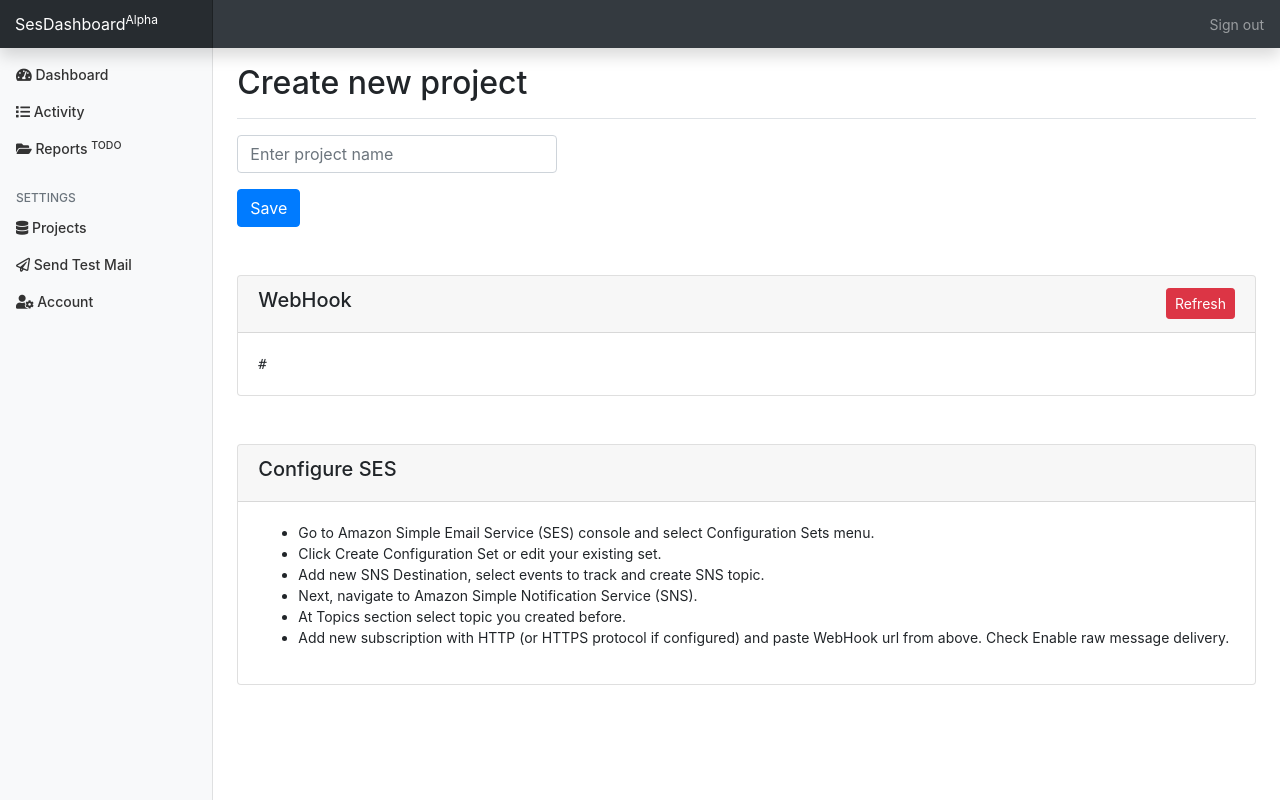
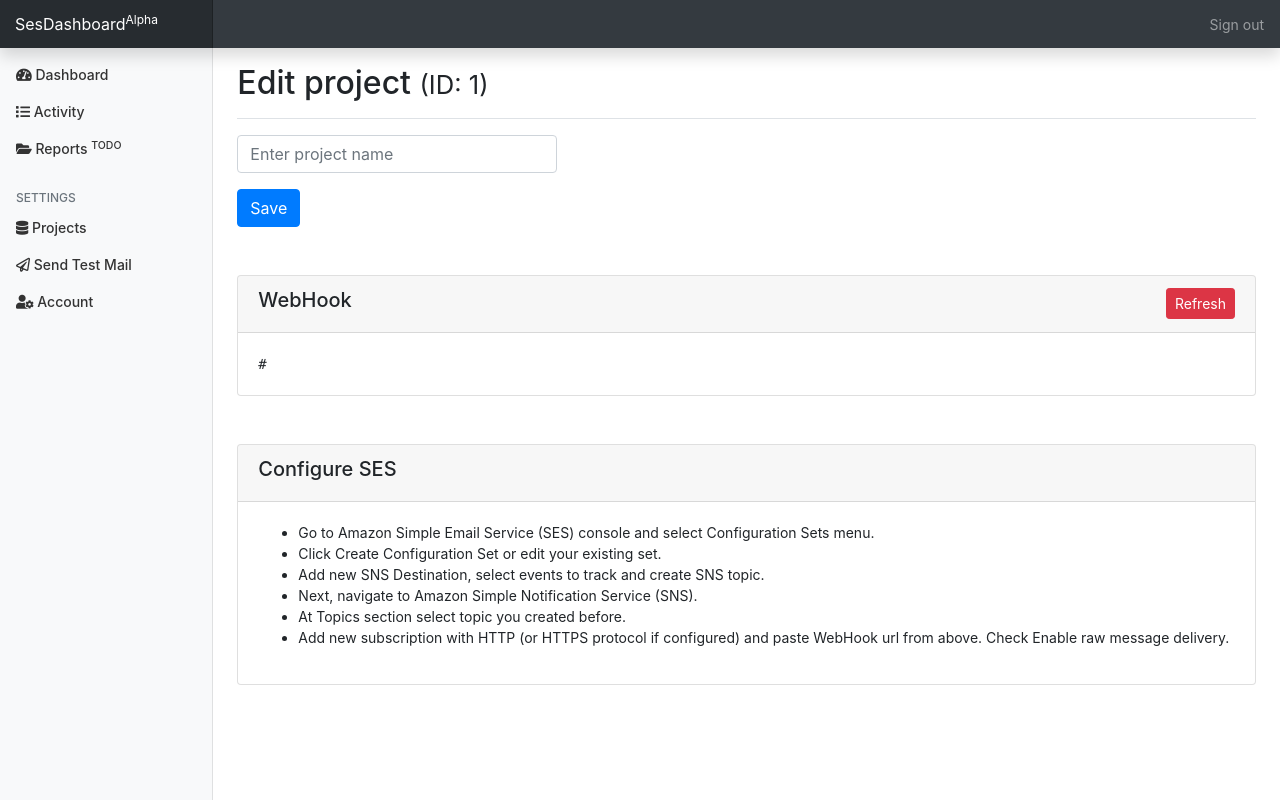
Before and after one commit to Nikeev/sesdashboard, a Symfony app: template templates/project/edit.html.twig in a window 1280 px wide. Run offline with Twig, Linux system fonts and the light colour scheme; the template is opened without the code that fills it: most values are stand-ins (such as "Sample title", 1, 10 or a date in 2020); form fields are guessed from the names that the template uses; style sheets or scripts are compiled from the project's sources; some libraries are stand-ins or nearby versions.

Commit message:
Fix project page title.

```diff
--- a/templates/project/edit.html.twig
+++ b/templates/project/edit.html.twig
@@ -1,13 +1,13 @@
 {% extends 'base.html.twig' %}
 
-{% block title %}Create new project{% endblock %}
+{% block title %}Edit project{% endblock %}
 
 {% block h1 %}
   <h1 class="h2">
     {% if project.id %}
+      Edit project <small>(ID: {{ project.id }})</small>
+    {% else %}
       Create new project
-    {% else %}
-      Edit project
     {% endif %}
   </h1>
 {% endblock %}
```
